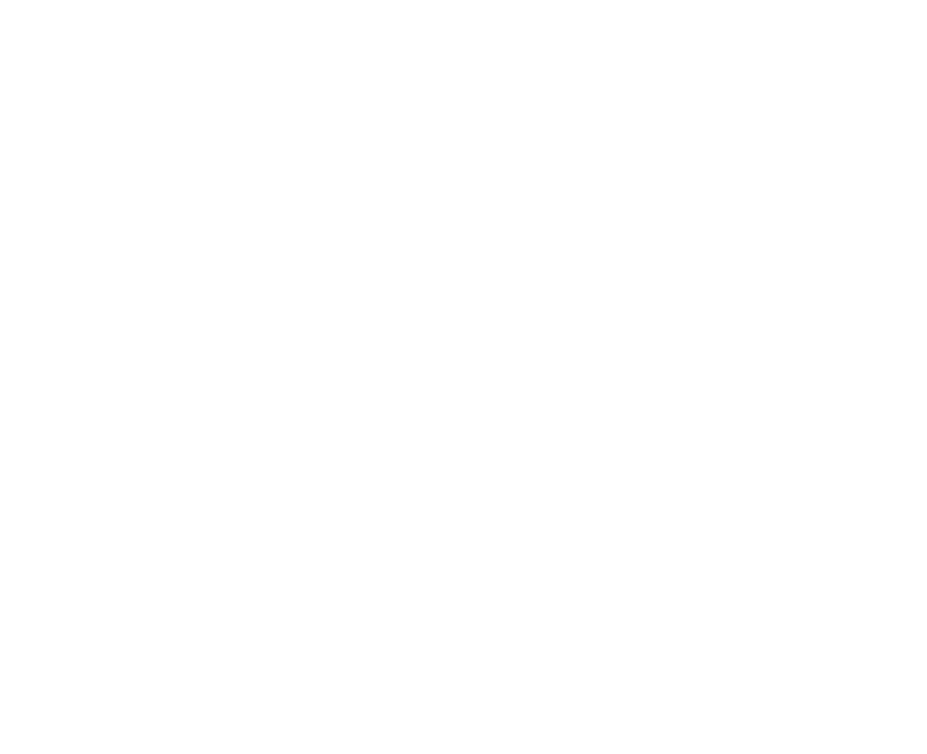
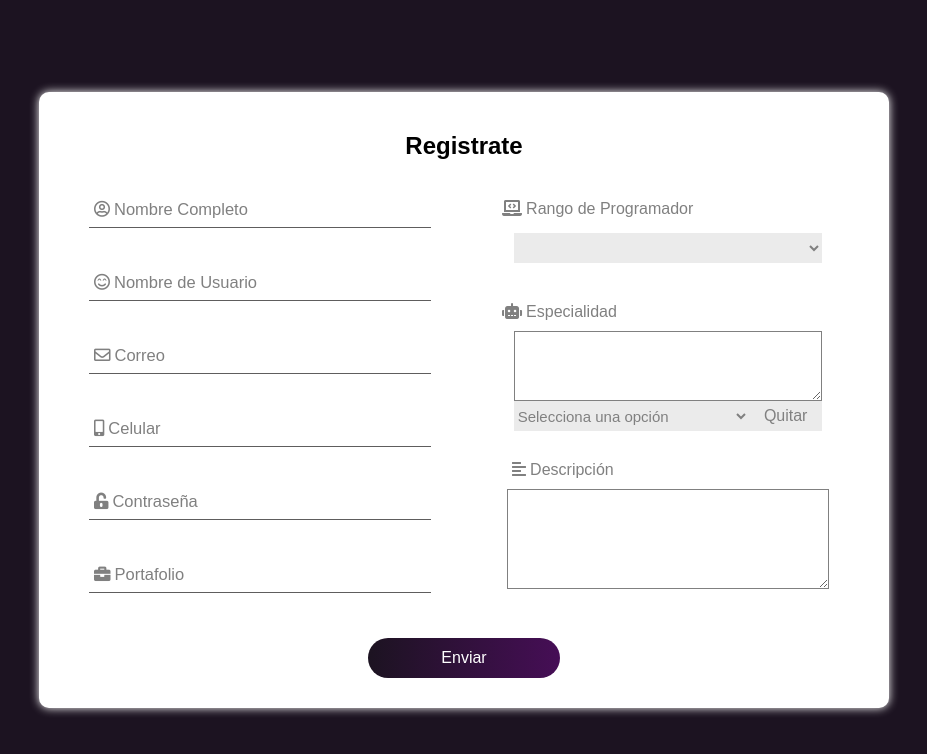
Before and after one commit to Ferla04/SelfMing, an Angular app in the folder Proyecto Angular/: page /registroProg in a window 1280 px wide. Before the commit this address led to /. Shown: the top 754 px of the page, without its empty margins (176-1103 px from the left). Built offline with nearby package versions, Linux system fonts and the light colour scheme; a web font is replaced by a local one.

Commit message:
Cambios en especialidad de registroProg

```diff
--- a/Proyecto Angular/src/app/app-routing.module.ts
+++ b/Proyecto Angular/src/app/app-routing.module.ts
@@ -12,10 +12,10 @@ import { PerfiluserComponent } from './container/perfiluser/perfiluser.component
 
 const routes: Routes = [
   {path: '', component: HomeComponent},
-  {path: 'registro', component: Registro1Component},
+  {path: 'registroUser', component: Registro1Component},
   {path: 'login', component: LoginComponent},
   {path: 'inicio', component: InicioComponent},
-  {path: 'registro2', component: Registro2Component},
+  {path: 'registroProg', component: Registro2Component},
   {path: 'perfilProg', component: PerfilprogComponent},
   {path: 'perfilUser', component: PerfiluserComponent}
 ];
--- a/Proyecto Angular/src/app/components/header/header.component.ts
+++ b/Proyecto Angular/src/app/components/header/header.component.ts
@@ -31,11 +31,11 @@ export class HeaderComponent implements OnInit {
     })
 
     registroU.addEventListener('click',()=>{
-      this.route.navigate( ['/registro']);
+      this.route.navigate( ['/registroUser']);
     })
 
     registroF.addEventListener('click',()=>{
-      this.route.navigate( ['/registro2']);
+      this.route.navigate( ['/registroProg']);
     })
 
   }
--- a/Proyecto Angular/src/app/components/perfiles/perfiles.component.css
+++ b/Proyecto Angular/src/app/components/perfiles/perfiles.component.css
@@ -1,3 +1,8 @@
+a{
+    text-decoration: none;
+    color: #000;
+}
+
 .caja{
     margin: 15px;
     border-radius: 5px;
@@ -12,6 +17,7 @@
     border-radius: 5px;
 }
 
+
 .nombre{
     display: flex;
     align-items: center;
@@ -24,6 +30,7 @@
     border-radius: 50%;
     margin-right: 8px;
 }
+
 h2{
     font-size: 18px;
 }
--- a/Proyecto Angular/src/app/components/perfiles/perfiles.component.html
+++ b/Proyecto Angular/src/app/components/perfiles/perfiles.component.html
@@ -2,7 +2,7 @@
     <img class="banner" src="../../../assets/attack.jpg">
     <div class="nombre">
         <img class="perfil" src="../../../assets/1029828.png">
-        <h2>Fernanda Velásquez</h2>
+        <a href="/perfilProg"><h2>Fernanda Velásquez</h2></a>
     </div>
 
     <p class="descripcion">Lorem ipsum dolor sit amet consectetur adipisicing elit. Ipsa, inventore.</p>
--- a/Proyecto Angular/src/app/container/login/login.component.ts
+++ b/Proyecto Angular/src/app/container/login/login.component.ts
@@ -12,6 +12,7 @@ import { Router } from '@angular/router';
 
 export class LoginComponent implements OnInit {
   form: FormGroup;
+
 
   constructor(
     public client: ClientService,
--- a/Proyecto Angular/src/app/container/registro2/registro2.component.css
+++ b/Proyecto Angular/src/app/container/registro2/registro2.component.css
@@ -30,10 +30,9 @@ article{
     width: 47%;
 }
 
-
 form .grupo{
     position: relative;
-    margin: 30px 10px;
+    margin: 30px 10px 35px;
 }
 
 .inputs{
@@ -55,17 +54,45 @@ form .grupo{
 .inputDifferent{
     font-family: Arial, Helvetica, sans-serif;
     border: 1px solid #808080;
-    min-width: 100%;
-    max-width: 100%;
+    min-width: 94%;
+    max-width: 94%;
     min-height: 100px;
     max-height: 100px;
     font-size: 15px;
+    background: none;
+    color: #292828;
+    font-size: 15px;
+    padding: 10px 10px 10px 5px;
+    display: block;
+    margin: 10px auto 0;
 }
 
-.inputDifferent:focus{
+.inputDifferent:focus, .inputValores:focus{
+    outline: none;
+    color: #5e5d5d;
     border: 2px solid;
     border-image: linear-gradient(to right, #460e56, #fdb824) 3;
 }
+
+.inputValores{
+    font-family: Arial, Helvetica, sans-serif;
+    border: 1px solid #808080;
+    min-width: 85%;
+    max-width: 85%;
+    min-height: 70px;
+    max-height: 70px;
+    font-size: 15px;
+    align-self: center;
+    margin-top: 15px;
+    cursor: pointer;
+    background: none;
+    color: #292828;
+    font-size: 15px;
+    padding: 10px 10px 10px 5px;
+    display: block;
+    margin: 10px auto 0;
+}
+
 
 label{
     color: #808080;
@@ -113,7 +140,7 @@ button{
     border-radius: 20px;
     display: block;
     width: 25%;
-    margin: 40px auto 10px;
+    margin: 10px auto;
     color: #ffff;
     height: 40px;
     font-size: 16px;
@@ -139,6 +166,14 @@ button:hover{
     color: #808080;
     display: flex;
     flex-direction: column;
+    margin: 40px 0 0;
+}
+
+.diseño{
+    font-family: Arial, Helvetica, sans-serif;
+    margin-left: 15px;
+    display: block;
+    color: #808080;
 }
 
 .select span{
@@ -151,7 +186,7 @@ button:hover{
     border: none;
     background-color: #80808028;
     color: #808080;
-    margin-top: 5px;
+    margin-top: 15px;
     font-size: 15px;
     height: 30px;
     width: 85%;
@@ -162,3 +197,44 @@ button:hover{
     color: #460e56;
     outline: none;
 }
+/* Especialidad */
+.select input{
+    border: none;
+    font-size: 15px;
+    height: 30px;
+    width: 85%;
+    align-self: center;
+    outline: none;
+}
+.select div{
+    display: flex;
+    justify-content: center;
+    align-items: center;
+}
+#select{
+    margin: 0;
+    width: 65%;
+    overflow-y: scroll;
+}
+
+.select > div span{
+    margin: 0;
+    cursor: pointer;
+    padding: 6px 15px;
+    background-color: #80808028;
+    color: #808080;
+}
+
+.inputValores::-webkit-scrollbar, .inputDifferent::-webkit-scrollbar{
+    width: 6px;
+}
+
+.inputValores::-webkit-scrollbar-thumb, .inputDifferent::-webkit-scrollbar-thumb{
+    width: 5px;
+    border-radius: 5px;
+    background: #460e56;
+}
+
+.inputValores::-webkit-scrollbar-thumb:hover, .inputDifferent::-webkit-scrollbar-thumb:hover{
+    background: #460e56;
+}
--- a/Proyecto Angular/src/app/container/registro2/registro2.component.html
+++ b/Proyecto Angular/src/app/container/registro2/registro2.component.html
@@ -30,30 +30,37 @@
                         <label class="label" for=""><i class="fas fa-unlock-alt"></i>Contraseña</label>
                         <i class="fas fa-eye" id="ver" (click)="mostrarpass()"></i>
                     </div>
+                    <div class="grupo">
+                        <input class="inputs" type="text" formControlName="portafolio">
+                        <span class="barra"></span>
+                        <label class="label" for=""><i class="fas fa-briefcase"></i>Portafolio</label>
+                    </div>
                 </article>
                 <article>
-                    <div class="grupo">
-                        <label class="label" for=""><i class="fas fa-briefcase"></i>Portafolio</label>
-                        <input class="inputs" type="text" formControlName="portafolio">
-                        <span class="barra"></span>
-                    </div>
+
                     <div class="select">
                         <span><i class="fas fa-laptop-code"></i>Rango de Programador</span>
-                        <select name="rango">
+                        <select formControlName="rango" >
                             <option value="junior">Junior</option>
                             <option value="semiSenior">Semi-Senior</option>
                             <option value="senior">Senior</option>
                         </select>
                     </div>
-                    <div class="grupo">
-                        <label class="label" for=""><i class="fas fa-robot"></i>Especialidad</label>
-                        <input class="inputs" type="text" formControlName="especialidad">
-                        <span class="barra"></span>
+                    <div class="select espe">
+                        <span class="diseño"><i class="fas fa-robot"></i>Especialidad</span>
+                        <textarea class="inputValores" [(ngModel)]="lista" type="text" formControlName="especialidad" readonly="readonly"></textarea>
+                        <div>
+                            <select id="select" (change)="ShowSelected($event.target.value)">
+                                <option value="0">Selecciona una opción</option>
+                                <option *ngFor="let e of especialidad" [ngValue]="e">{{ e }} </option>
+                            </select>
+                            <span (click)="quitarUltimo()">Quitar</span>
+                        </div>
+
                     </div>
                     <div class="grupo descrip">
-                        <label class="label" for="">Descripción</label>
-                        <!-- <input class="inputs inputDifferent" type="text" name="" id="name9" required> -->
-                        <textarea class="inputs inputDifferent" formControlName="descripcion" cols="30" rows="15"></textarea>
+                        <span class="diseño"><i class="fas fa-align-left"></i>Descripción</span>
+                        <textarea class="inputDifferent" formControlName="descripcion" cols="30" rows="15"></textarea>
                     </div>
                 </article>
             </section>
--- a/Proyecto Angular/src/app/container/registro2/registro2.component.ts
+++ b/Proyecto Angular/src/app/container/registro2/registro2.component.ts
@@ -3,6 +3,7 @@ import { ClientService } from '../../servicios/client.service';
 import { FrontService } from '../../servicios/front.service';
 import { FormBuilder, FormGroup, Validators } from '@angular/forms';
 import { Router } from '@angular/router';
+
 
 @Component({
   selector: 'app-registro2',
@@ -12,6 +13,10 @@ import { Router } from '@angular/router';
 
 export class Registro2Component implements OnInit {
   form: FormGroup;
+  especialidad: string[] = ['Python', 'JavaScript', 'TypeScript', 'PHP', 'HTML/CSS', 'Java', 'C#', 'Ruby', 'Angular', 'React.js', 'Node.js', 'Express', 'Mongodb', 'MySQL'];
+  valores:string[] = []
+  valoresUnicos:string[] = []
+  lista:string;
 
   constructor(
     public client: ClientService,
@@ -48,6 +53,25 @@ export class Registro2Component implements OnInit {
     this.front.mostrarpass2(tipo,ver);
   }
 
+  // Especialidades
+  ShowSelected(seleccion:any):void{
+    if(seleccion != 0){
+      this.valores.push(seleccion)
+    }
+    // Quitar opción repetida
+    this.valoresUnicos = this.valores.filter((valor, indice) => {
+      return this.valores.indexOf(valor) === indice;
+    })
+    // Transformar array a string
+    this.lista = this.valoresUnicos.join("  ");
+  }
+  // Quitar ultimo elemento del array
+  quitarUltimo(){
+    this.valoresUnicos.pop();
+    this.valores = this.valoresUnicos;
+    this.lista = this.valoresUnicos.join("  ");
+  }
+
 
   onSubmit() {
     if (this.form.valid) {
```
